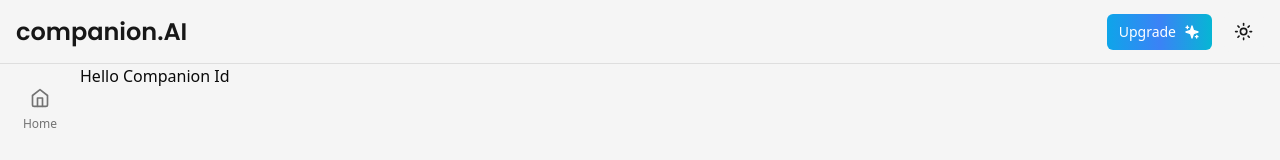
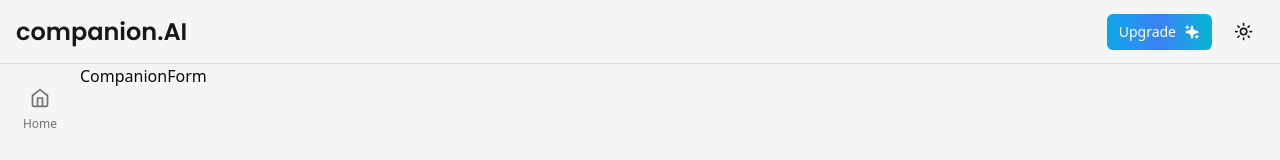
Before and after one commit to tanayvaswani/companion-ai, a Next.js app: page /companion/1 in a window 1280 px wide. Shown: the top 160 px of the page. Built offline with nearby package versions, Linux system fonts and the light colour scheme; no server answers; the database is empty.

Commit message:
feat: companion id

```diff
--- /dev/null
+++ b/app/(root)/(routes)/companion/[companionId]/components/companion-form.tsx
@@ -0,0 +1,7 @@
+const CompanionForm = () => {
+    return ( <div>
+        CompanionForm
+    </div> );
+}
+
+export default CompanionForm;
--- a/app/(root)/(routes)/companion/[companionId]/page.tsx
+++ b/app/(root)/(routes)/companion/[companionId]/page.tsx
@@ -1,3 +1,7 @@
+import prismadb from "@/lib/prismadb";
+
+import CompanionForm from "./components/companion-form";
+
 interface CompanionIdPageProps {
   params: {
     companionId: string;
@@ -5,11 +9,17 @@ interface CompanionIdPageProps {
 }
 
 const CompanionIdPage = async ({ params }: CompanionIdPageProps) => {
-  return (
-    // TODO: Check Subscription
+  // TODO: Check Subscription
 
-    <div>Hello Companion Id</div>
-  );
+  const companion = await prismadb.companion.findUnique({
+    where: {
+      id: params.companionId,
+    },
+  });
+
+  const categories = await prismadb.category.findMany();
+
+  return <CompanionForm initialData={companion} categories={categories} />;
 };
 
 export default CompanionIdPage;
```
